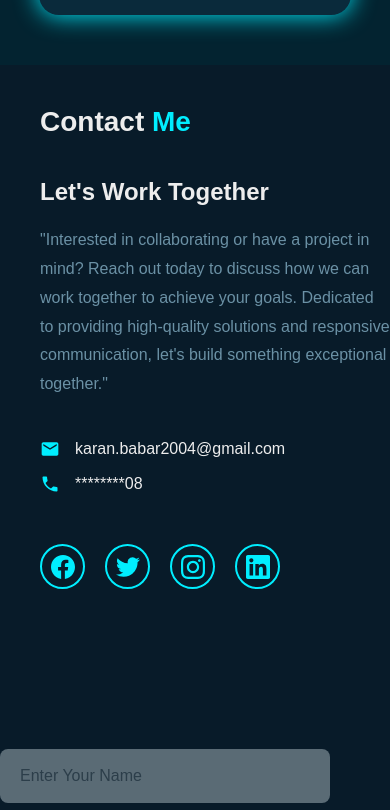
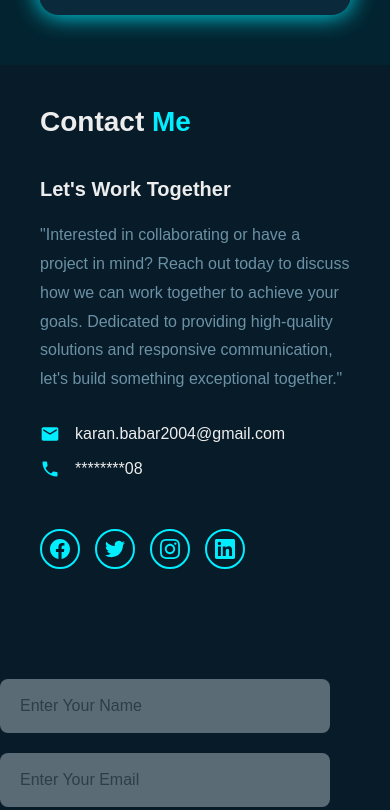
Before and after one commit to Karan-Babar/FUTURE_FS_01_Portfolio, a plain HTML site: page index.html in a window 390 px wide. Shown: the part 5464-6274 px from the top of the page. Drawn offline with nearby package versions, Linux system fonts and the light colour scheme.

Commit message:
Making contact section responsive

```diff
--- a/index.html
+++ b/index.html
@@ -240,7 +240,7 @@
         </div>
 
     <footer>
-        Developed with love by Karan Babar © 2025
+        Developed with love by Karan Babar © 2026
     </footer>
 
     <button class="scroll-top" aria-label="Scroll to top" onclick="window.scrollTo({top: 0, behavior: 'smooth'})">
--- a/style.css
+++ b/style.css
@@ -1069,9 +1069,14 @@ body{
         @media (max-width: 968px) {
             .contact-section {
                 grid-template-columns: 1fr;
-                gap: 50px;
+                gap: 0px;
             }
-
+            .left-content p {
+            margin-bottom: 30px;
+            font-size: 16px;
+             margin-left: 40px;
+             margin-right: 40px;
+            }
             .left-content h1 {
                 font-size: 36px;
             }
@@ -1085,11 +1090,23 @@ body{
             .left-content h1 {
                 font-size: 28px;
             }
-
+            .left-content h2 {
+                font-size: 20px;
+            }
+            .social-icons {
+            gap: 15px;
+            margin-left: 40px;
+            }
             .social-btn {
-                width: 45px;
-                height: 45px;
+                width: 40px;
+                height: 40px;
             }
+            .social-btn svg {
+            width: 20px;
+            height: 20px;
+            fill: #0ef;
+            transition: fill 0.3s ease;
+        }
         }
 
         /* Hide elements initially */
```
